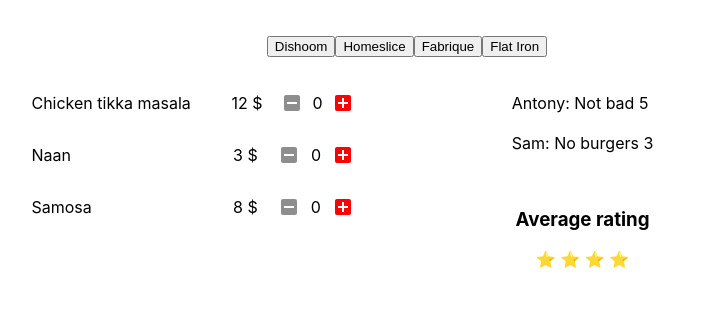
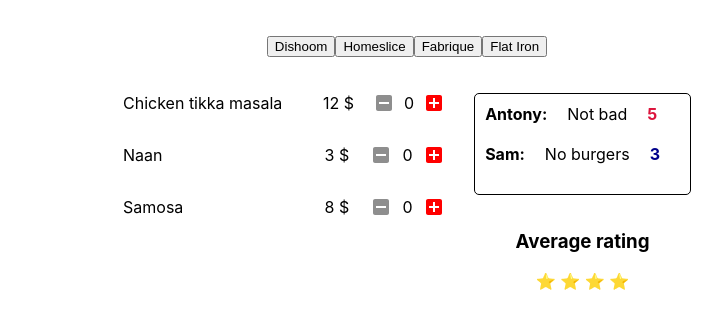
Before and after one commit to koretskiyav/react-2020-12-18, a React (Create React App) app: page / in a window 1280 px wide. Shown: the top 328 px of the page, without its empty margins (233-955 px from the left). Built offline with nearby package versions, Linux system fonts and the light colour scheme.

Commit message:
update styles

```diff
--- a/src/components/Restaurants/Restaurant/Restaurant.module.css
+++ b/src/components/Restaurants/Restaurant/Restaurant.module.css
@@ -6,7 +6,8 @@
 }
 
 .restaurant__wrapper {
-  width: 400px;
+  /*width: auto;*/
+  /*min-width: 300px;*/
   display: flex;
   flex-direction: column;
   justify-content: center;
--- a/src/components/Restaurants/Reviews/Reviews.js
+++ b/src/components/Restaurants/Reviews/Reviews.js
@@ -2,11 +2,46 @@ import React from 'react';
 import styles from './Reviews.module.css';
 
 const Reviews = ({ reviews }) => {
-  let restaurantReviews = reviews.map(({ id, user, text, rating }) => (
-    <li key={id} className={styles.reviews__item}>
-      {user}: {text} {rating}
-    </li>
-  ));
+  let restaurantReviews = reviews.map(({ id, user, text, rating }) => {
+    let score;
+    switch (rating) {
+      case 2:
+        score = styles.reviews__text_brown;
+        break;
+      case 3:
+        score = styles.reviews__text_blue;
+        break;
+      case 4:
+        score = styles.reviews__text_green;
+        break;
+      case 5:
+        score = styles.reviews__text_red;
+        break;
+      default:
+        score = styles.reviews__text_dark;
+    }
+    return (
+      <li key={id} className={styles.reviews__item}>
+        <span
+          className={[styles.reviews__text, styles.reviews__text_bold].join(
+            ' '
+          )}
+        >
+          {user}:
+        </span>
+        <span className={styles.reviews__text}>{text}</span>
+        <span
+          className={[
+            styles.reviews__text,
+            score,
+            styles.reviews__text_bold,
+          ].join(' ')}
+        >
+          {rating}
+        </span>
+      </li>
+    );
+  });
   if (restaurantReviews.length === 0) {
     restaurantReviews = 'Waiting for the first review!';
   }
--- a/src/components/Restaurants/Reviews/Reviews.module.css
+++ b/src/components/Restaurants/Reviews/Reviews.module.css
@@ -1,8 +1,40 @@
 .reviews {
   list-style: none;
-  padding: 0;
+  border: 1px double;
+  border-radius: 5px;
+  padding: 10px;
 }
 
 .reviews__item {
   padding-bottom: 20px;
+  /*display: flex;*/
+  /*flex-direction: row;*/
+  /*justify-content: space-evenly;*/
 }
+.reviews__text {
+  margin-right: 20px;
+}
+
+.reviews__text_bold {
+  font-weight: bold;
+}
+
+.reviews__text_red {
+  color: crimson;
+}
+
+.reviews__text_green {
+  color: green;
+}
+
+.reviews__text_blue {
+  color: darkblue;
+}
+
+.reviews__text_brown {
+  color: brown;
+}
+
+.reviews__text_dark {
+  color: black;
+}
```
